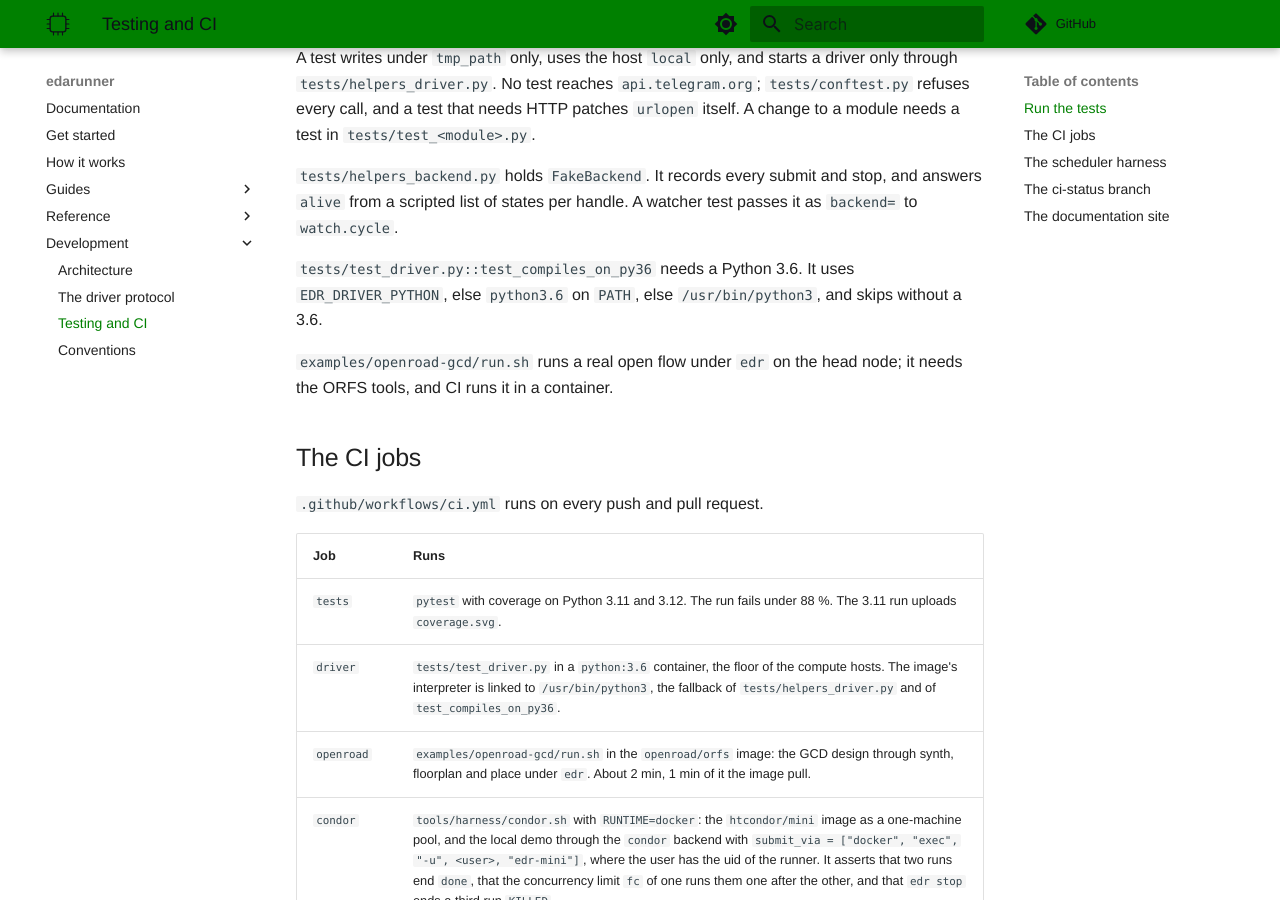
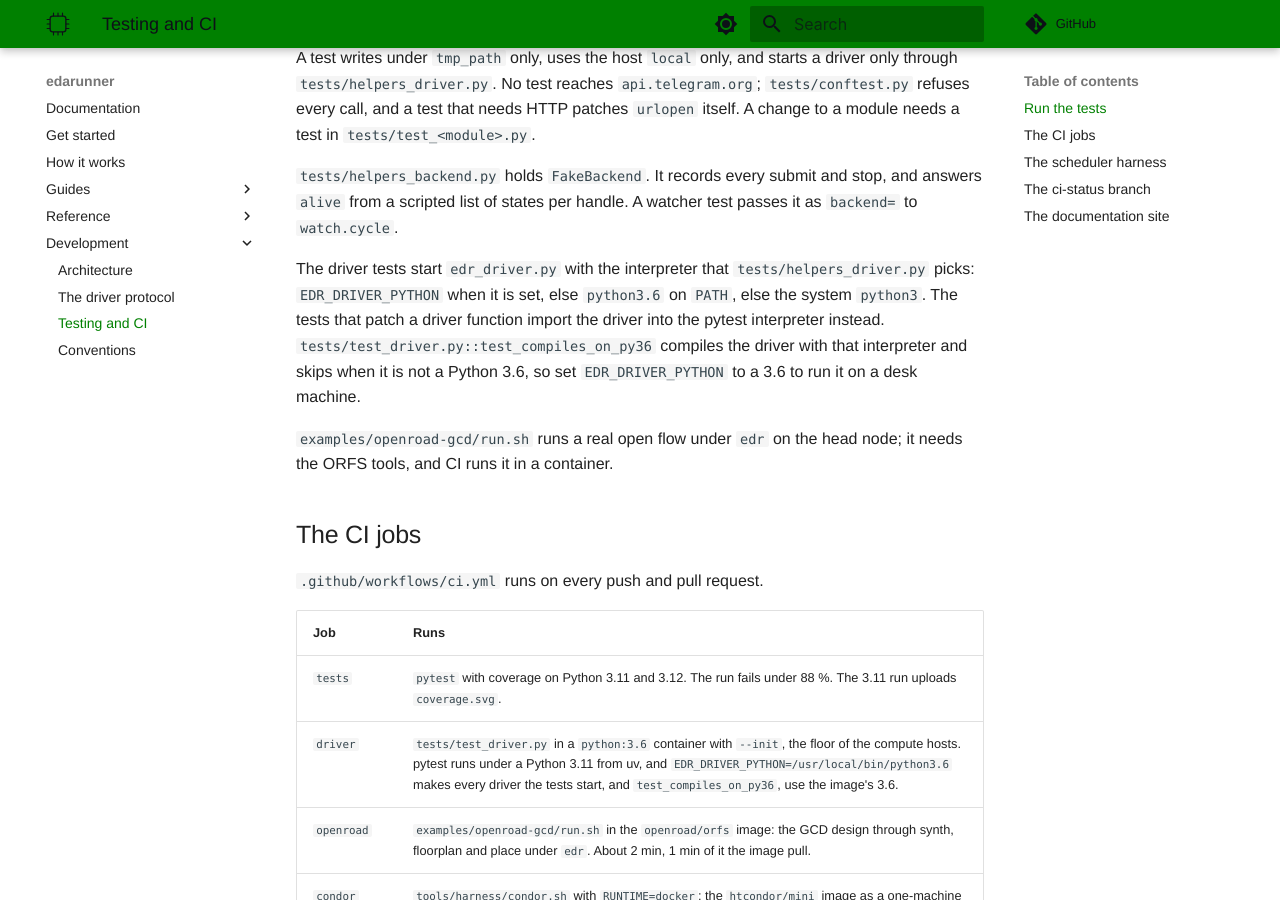
Before and after one commit to lionnus/edarunner, an MkDocs documentation site: the page built from docs/dev/testing.md, in a window 1280 px wide and 900 px high, scrolled down 491 px. Built offline with MkDocs 1.6.1 and Material for MkDocs 9.7.7, drawn with Linux system fonts in a browser that asks for light colours; comment, search, counter and statistics services are not loaded.

Commit message:
:memo: dev: Describe the driver job of CI and the interpreter of the driver tests

```diff
--- a/docs/dev/testing.md
+++ b/docs/dev/testing.md
@@ -29,9 +29,13 @@ test in `tests/test_<module>.py`.
 and stop, and answers `alive` from a scripted list of states per handle.
 A watcher test passes it as `backend=` to `watch.cycle`.
 
-`tests/test_driver.py::test_compiles_on_py36` needs a Python 3.6. It
-uses `EDR_DRIVER_PYTHON`, else `python3.6` on `PATH`, else
-`/usr/bin/python3`, and skips without a 3.6.
+The driver tests start `edr_driver.py` with the interpreter that
+`tests/helpers_driver.py` picks: `EDR_DRIVER_PYTHON` when it is set, else
+`python3.6` on `PATH`, else the system `python3`. The tests that patch a
+driver function import the driver into the pytest interpreter instead.
+`tests/test_driver.py::test_compiles_on_py36` compiles the driver with
+that interpreter and skips when it is not a Python 3.6, so set
+`EDR_DRIVER_PYTHON` to a 3.6 to run it on a desk machine.
 
 `examples/openroad-gcd/run.sh` runs a real open flow under `edr` on the
 head node; it needs the ORFS tools, and CI runs it in a container.
@@ -43,7 +47,7 @@ head node; it needs the ORFS tools, and CI runs it in a container.
 | Job | Runs |
 |---|---|
 | `tests` | `pytest` with coverage on Python 3.11 and 3.12. The run fails under 88 %. The 3.11 run uploads `coverage.svg`. |
-| `driver` | `tests/test_driver.py` in a `python:3.6` container, the floor of the compute hosts. The image's interpreter is linked to `/usr/bin/python3`, the fallback of `tests/helpers_driver.py` and of `test_compiles_on_py36`. |
+| `driver` | `tests/test_driver.py` in a `python:3.6` container with `--init`, the floor of the compute hosts. pytest runs under a Python 3.11 from uv, and `EDR_DRIVER_PYTHON=/usr/local/bin/python3.6` makes every driver the tests start, and `test_compiles_on_py36`, use the image's 3.6. |
 | `openroad` | `examples/openroad-gcd/run.sh` in the `openroad/orfs` image: the GCD design through synth, floorplan and place under `edr`. About 2 min, 1 min of it the image pull. |
 | `condor` | `tools/harness/condor.sh` with `RUNTIME=docker`: the `htcondor/mini` image as a one-machine pool, and the local demo through the `condor` backend with `submit_via = ["docker", "exec", "-u", <user>, "edr-mini"]`, where the user has the uid of the runner. It asserts that two runs end `done`, that the concurrency limit `fc` of one runs them one after the other, and that `edr stop` ends a third run `KILLED`. |
 | `slurm` | `tools/harness/slurm.sh`: the `giovtorres/slurm-docker-cluster` compose setup with `Licenses=fc:1`, and the same demo and assertions through the `slurm` backend with `submit_via = ["docker", "exec", "slurmctld"]`. |
```
Also changed, not shown: CONTRIBUTING.md (+5 -5 lines).
